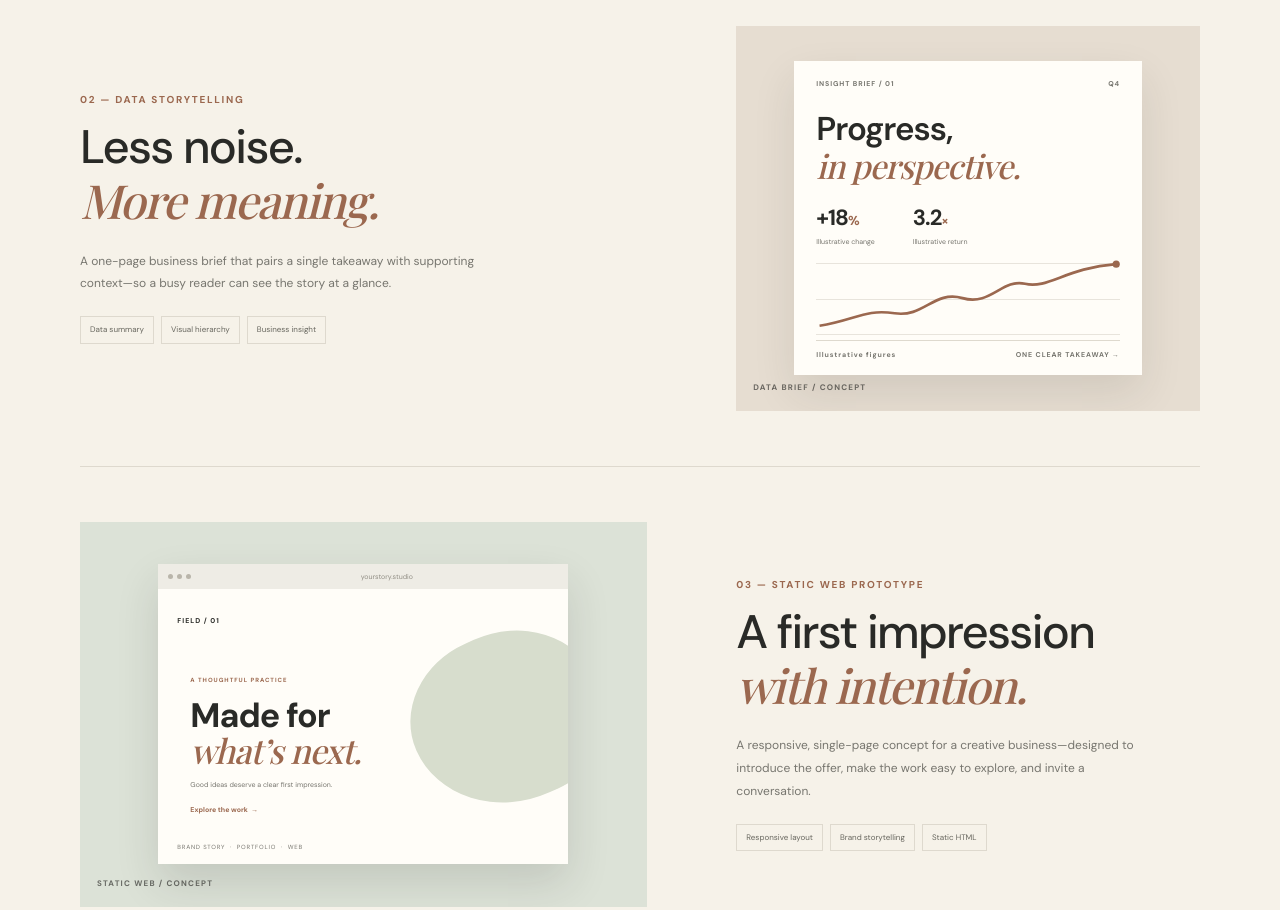
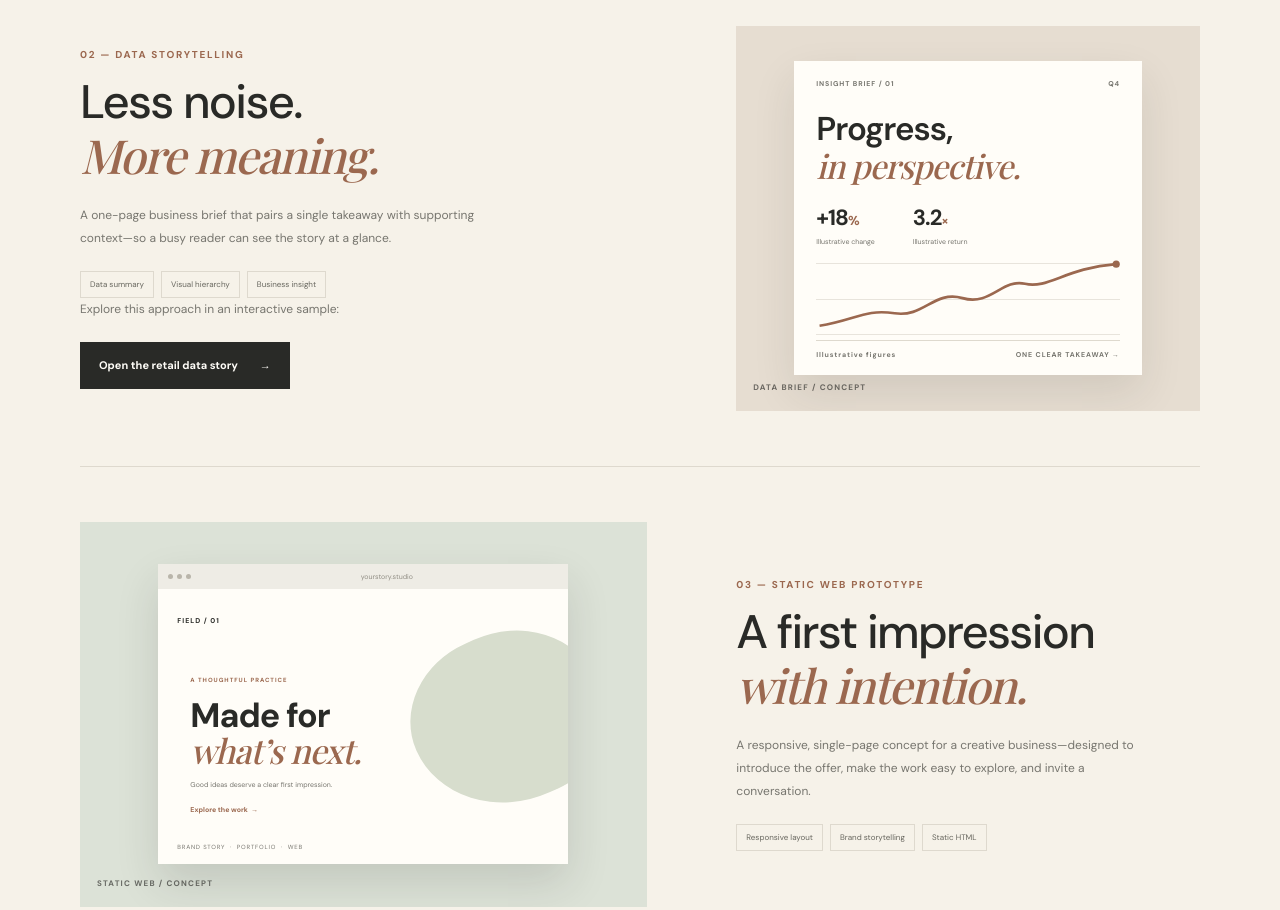
Before and after one commit to JankiVyas/jankivyas.github.io, a plain HTML site: page work.html in a window 1280 px wide. Shown: the part 1106-2016 px from the top of the page. Drawn offline with nearby package versions, Linux system fonts and the light colour scheme.

Commit message:
Link retail data story from selected work

```diff
--- a/work.html
+++ b/work.html
@@ -25,7 +25,7 @@
 
       <article class="work-project project-reverse" id="data-briefs">
         <div class="project-visual visual-data"><div class="data-sheet"><div class="data-top"><span>INSIGHT BRIEF / 01</span><span>Q4</span></div><p class="data-title">Progress,<br><em>in perspective.</em></p><div class="data-stat-row"><div><strong>+18<span>%</span></strong><small>Illustrative change</small></div><div><strong>3.2<span>×</span></strong><small>Illustrative return</small></div></div><div class="data-graph"><div class="graph-lines"><i></i><i></i><i></i></div><svg viewBox="0 0 340 90" role="img" aria-label="Illustrative upward trend line"><path d="M4 75 C 45 68, 55 56, 88 61 S 132 35, 164 44 S 208 22, 234 28 S 280 10, 336 6" fill="none" stroke="#9b684f" stroke-width="3"/><circle cx="336" cy="6" r="4" fill="#9b684f"/></svg></div><div class="data-bottom"><span>Illustrative figures</span><span>ONE CLEAR TAKEAWAY →</span></div></div><span class="visual-tag">DATA BRIEF / CONCEPT</span></div>
-        <div class="project-info"><p class="eyebrow">02 — Data storytelling</p><h2>Less noise.<br><em>More meaning.</em></h2><p>A one-page business brief that pairs a single takeaway with supporting context—so a busy reader can see the story at a glance.</p><ul class="tag-list"><li>Data summary</li><li>Visual hierarchy</li><li>Business insight</li></ul></div>
+        <div class="project-info"><p class="eyebrow">02 — Data storytelling</p><h2>Less noise.<br><em>More meaning.</em></h2><p>A one-page business brief that pairs a single takeaway with supporting context—so a busy reader can see the story at a glance.</p><ul class="tag-list"><li>Data summary</li><li>Visual hierarchy</li><li>Business insight</li></ul><p class="project-link-note">Explore this approach in an interactive sample:</p><a class="button button-dark" href="sample-data-story.html">Open the retail data story <span aria-hidden="true">→</span></a></div>
       </article>
 
       <article class="work-project" id="web-prototypes">
```
